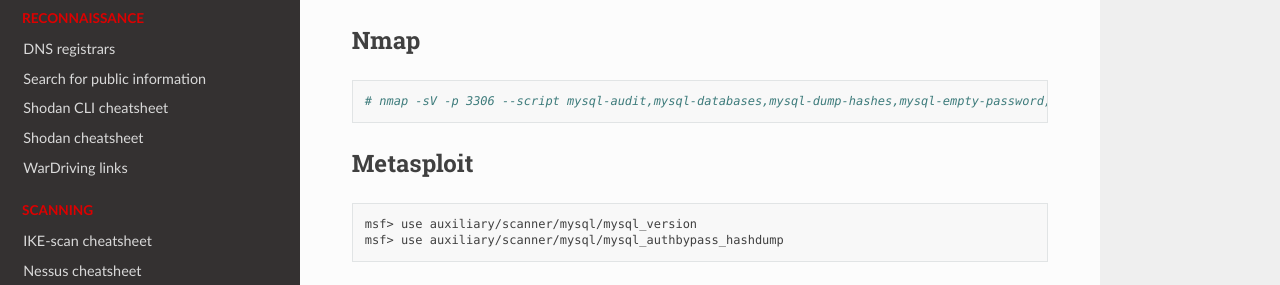
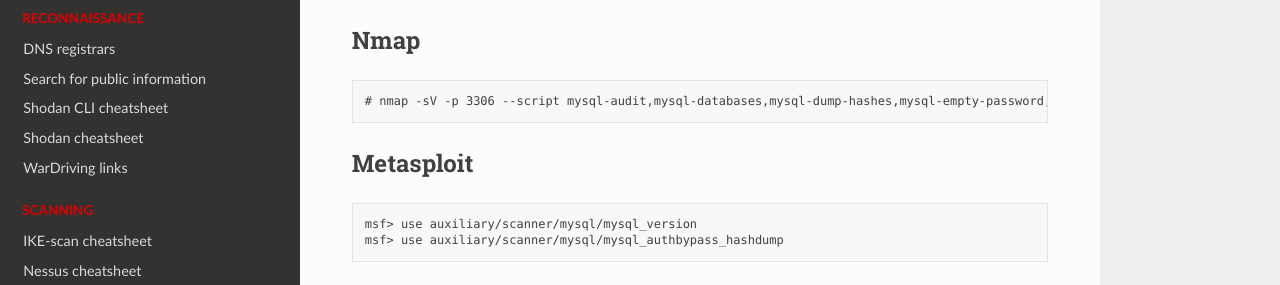
Before and after one commit to tymyrddin/cheatsheets, a Sphinx documentation site: the page built from source/docs/enumeration/mysql.md, in a window 1280 px wide. Shown: the part 136-421 px from the top of the page. Built offline with Sphinx 7.4.7 and the Read the Docs theme 2.0.0, drawn with Linux system fonts in a browser that asks for light colours.

Commit message:
Enumeration

````diff
--- a/source/docs/enumeration/mysql.md
+++ b/source/docs/enumeration/mysql.md
@@ -2,7 +2,7 @@
 
 ## Nmap
 
-```bash
+```text
 # nmap -sV -p 3306 --script mysql-audit,mysql-databases,mysql-dump-hashes,mysql-empty-password,mysql-enum,mysql-info,mysql-query,mysql-users,mysql-variables,mysql-vuln-cve2012-2122 <IP target>
 ```
 
````
Also changed, not shown: source/docs/enumeration/windows.md (+1 -1 lines).
